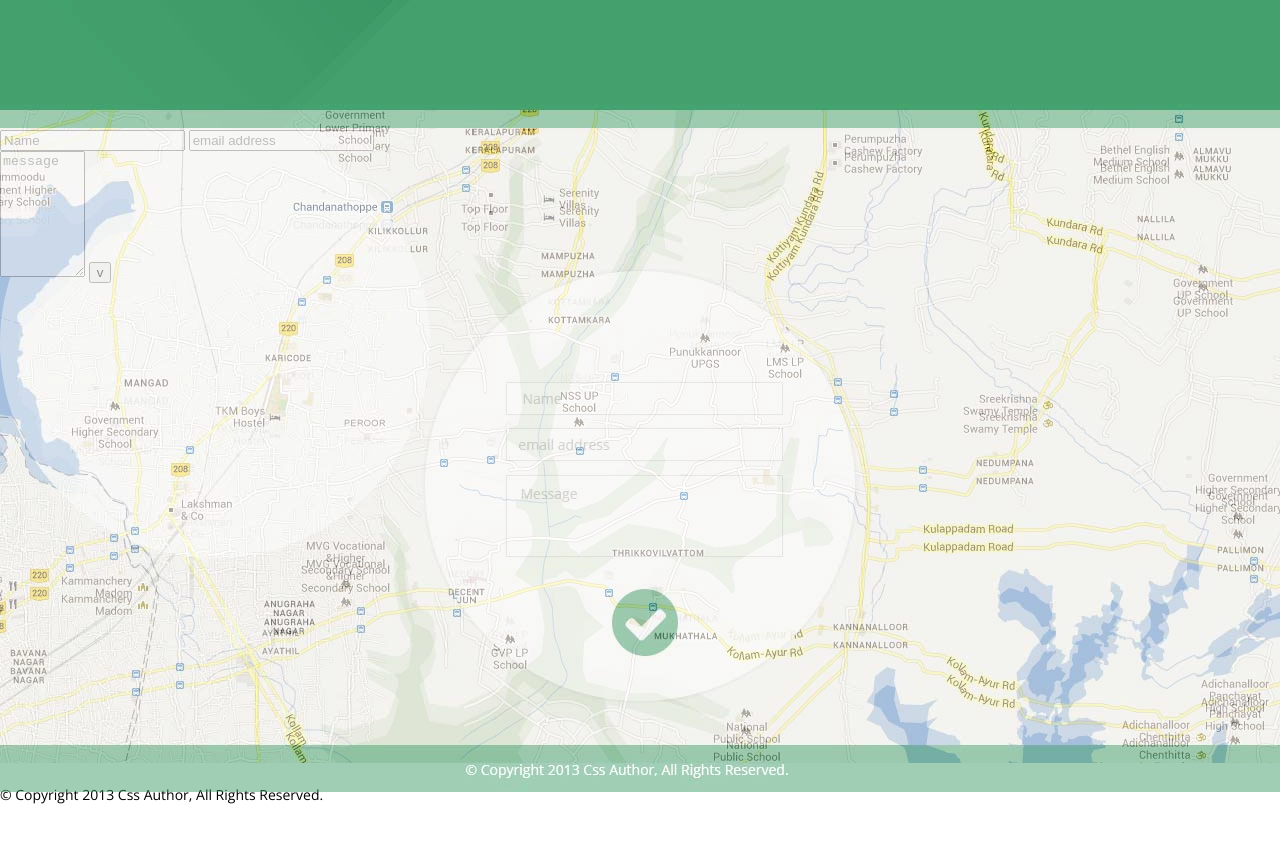
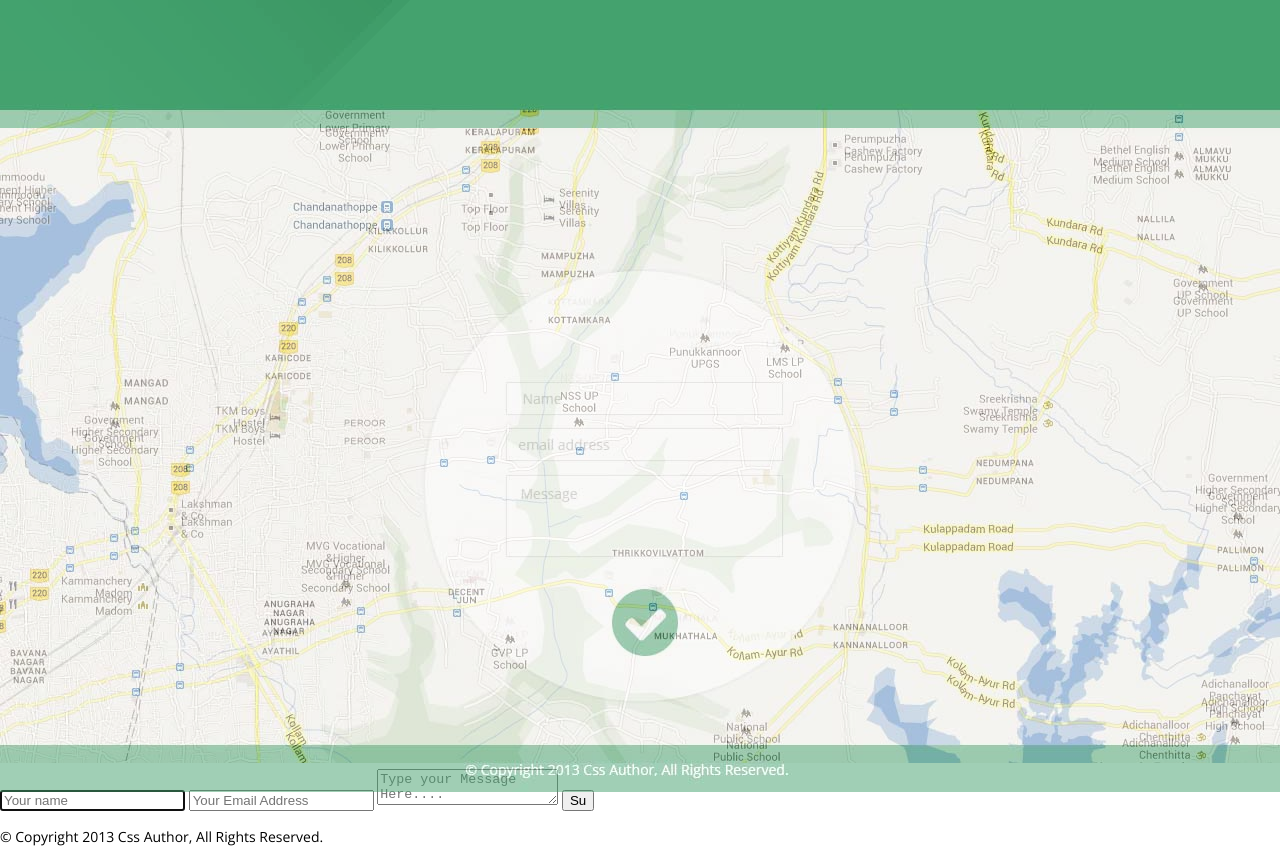
Before and after one commit to Iriyamak/wg, a plain HTML site: page index.html in a window 1280 px wide. Shown: the part 2440-3302 px from the top of the page. Before the commit the page ends 3260 px from the top, so only its background shows below. Drawn offline with nearby package versions, Linux system fonts and the light colour scheme.

Commit message:
form update

```diff
--- a/index.html
+++ b/index.html
@@ -59,14 +59,14 @@
   </div>
   <div class="map">
     <img src="img/map.jpg" alt="map">
-    <div class="contact">
-      <form action="#" method="post" class="contact-form">
-        <input type="text" name="name" placeholder="Name">
-        <input type="email" name="email" placeholder="email address">
-        <textarea name="message" rows="8" cols="8" placeholder="message"></textarea>
-        <button type="submit">&#118;</button>
-      </form>
-    </div>
+    <div class="contact-container">
+  	<form id="contact" action="" method="post">
+      		<input placeholder="Your name" type="text" tabindex="1" required autofocus>
+         	<input placeholder="Your Email Address" type="email" tabindex="2" required>
+          	<textarea placeholder="Type your Message Here...." tabindex="3" required></textarea>
+         	<button name="submit" type="submit" id="contact-submit" data-submit="...Sending" tabindex="4">Su</button>
+	</form>
+   </div>
   </div>
 </main>
 <footer class="centerfix">
```
